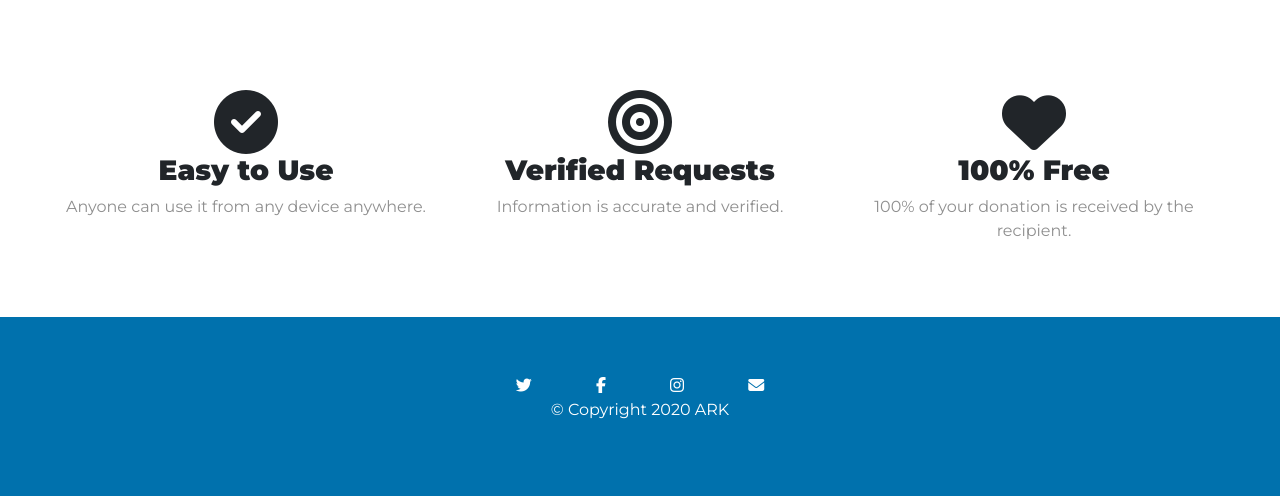
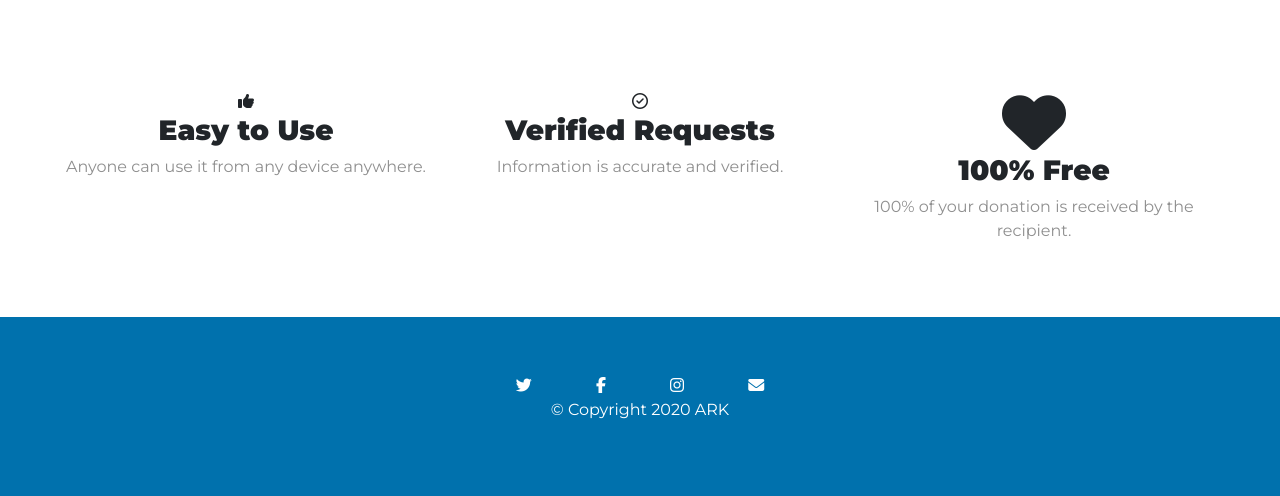
Before and after one commit to linkwb/ARKGiving, a Node server app: page / in a window 1280 px wide. Shown: the part 554-1050 px from the top of the page. Run offline with Node 20, Linux system fonts and the light colour scheme; some libraries are stand-ins or nearby versions.

Commit message:
Change feature icons.

```diff
--- a/views/index.ejs
+++ b/views/index.ejs
@@ -44,12 +44,12 @@
   <div class="container-fluid">
     <div class="row">
       <div class="col-lg-4">
-        <i class="fas fa-check-circle fa-4x feature-icon"></i>
+        <i class="fas fa-thumbs-up"></i>
         <h3 class="feature-title">Easy to Use</h3>
         <p>Anyone can use it from any device anywhere.</p>
       </div>
       <div class="col-lg-4">
-        <i class="fas fa-bullseye fa-4x feature-icon"></i>
+        <i class="far fa-check-circle"></i>
         <h3 class="feature-title">Verified Requests</h3>
         <p>Information is accurate and verified.</p>
       </div>
```
